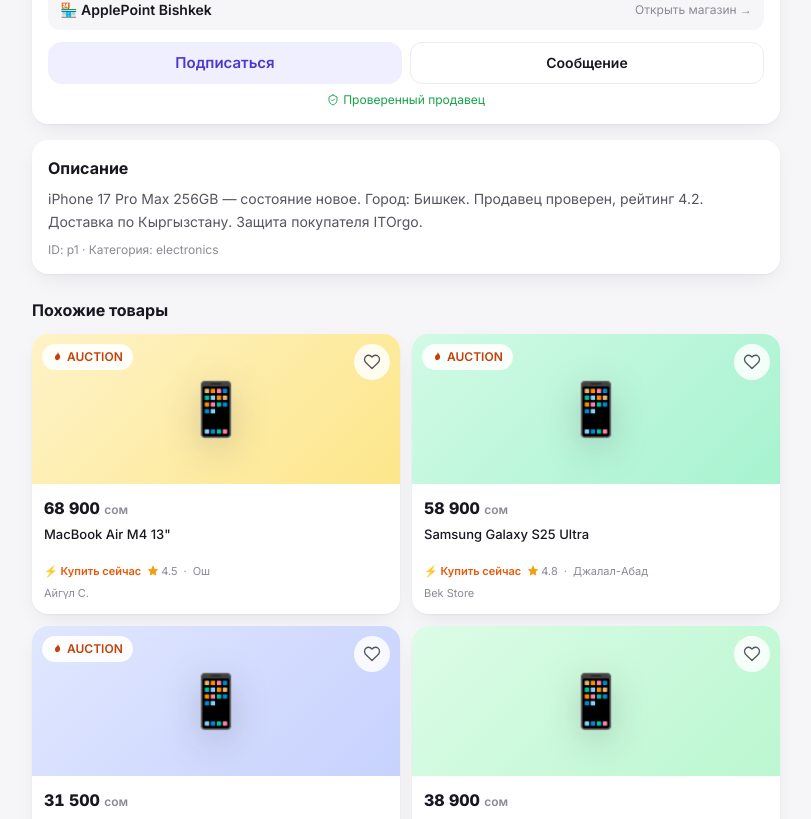
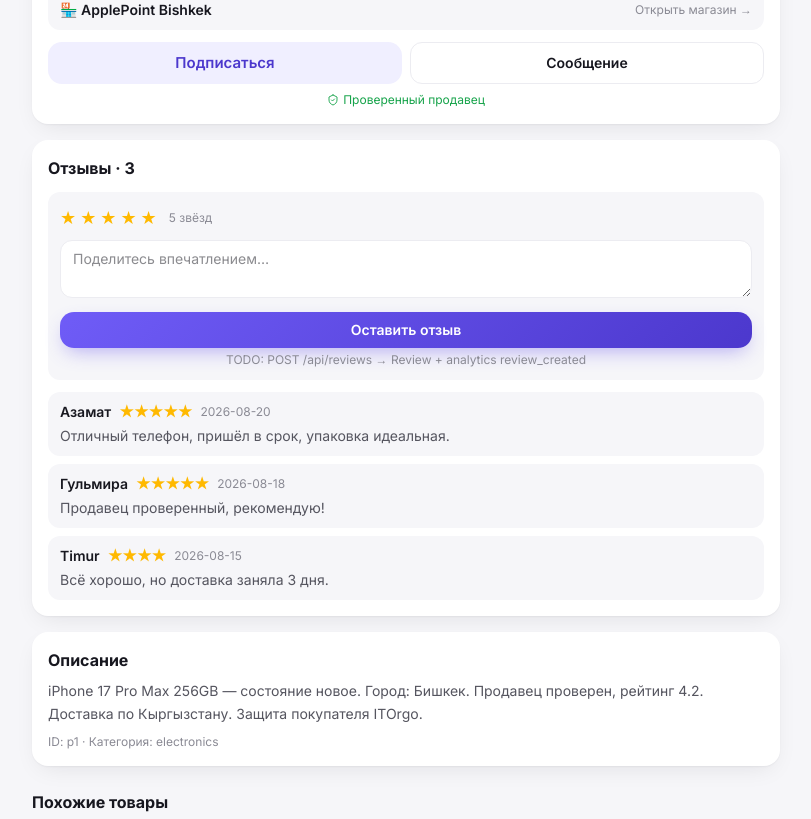
Before and after one commit to atabayhakan/itorgo, a Next.js app: page /product/p1 in a window 1280 px wide. Shown: the part 1298-2117 px from the top of the page, without its empty margins (72-883 px from the left). Built offline with nearby package versions, Linux system fonts and the light colour scheme.

Commit message:
feat: reviews (rating + form) on product + follows (store/seller) persistence

```diff
--- a/src/app/layout.tsx
+++ b/src/app/layout.tsx
@@ -7,6 +7,7 @@
 import { PWAInstaller } from "@/components/pwa/PWAInstaller";
 import { CartProvider } from "@/lib/cart/CartContext";
 import { FavoritesProvider } from "@/lib/favorites/FavoritesContext";
+import { FollowsProvider } from "@/lib/follows/FollowsContext";
 
 const inter = Inter({
   subsets: ["latin", "cyrillic", "cyrillic-ext"],
@@ -44,7 +45,8 @@
       <body className="antialiased">
         <FavoritesProvider>
           <CartProvider>
-            <DesktopNav />
+            <FollowsProvider>
+              <DesktopNav />
         <div className="mx-auto min-h-dvh max-w-xl bg-surface-dim lg:max-w-6xl lg:bg-surface-dim">
           <div className="lg:flex lg:gap-6 lg:px-6 lg:py-4">
             <div className="min-w-0 flex-1">{children}</div>
@@ -71,7 +73,8 @@
           <FloatingSell />
           <BottomNav />
         </div>
-            <PWAInstaller />
+              <PWAInstaller />
+            </FollowsProvider>
           </CartProvider>
         </FavoritesProvider>
       </body>
--- a/src/app/product/[id]/page.tsx
+++ b/src/app/product/[id]/page.tsx
@@ -6,6 +6,7 @@
 import { SellerCard } from "@/components/seller/SellerCard";
 import { ProductCard } from "@/components/product/ProductCard";
 import { AddToCartButton } from "@/components/cart/AddToCartButton";
+import { ReviewList } from "@/components/reviews/ReviewList";
 import { IconBack, IconHeart, IconShare, IconStar } from "@/components/icons/Icons";
 import type { Metadata } from "next";
 
@@ -120,6 +121,9 @@
       {/* Seller */}
       <SellerCard product={product} />
 
+      {/* Reviews — spec #17 tab Отзывы */}
+      <ReviewList productId={product.id} />
+
       {/* Description */}
       <section className="mx-4 mt-4 rounded-2xl bg-surface p-4 shadow-card">
         <h3 className="font-bold">Описание</h3>
--- /dev/null
+++ b/src/components/reviews/ReviewList.tsx
@@ -0,0 +1,61 @@
+"use client";
+
+import { useState } from "react";
+
+export interface Review {
+  id: string;
+  author: string;
+  rating: number;
+  text: string;
+  at: string;
+}
+
+const MOCK_REVIEWS: Record<string, Review[]> = {
+  p1: [
+    { id: "r1", author: "Азамат", rating: 5, text: "Отличный телефон, пришёл в срок, упаковка идеальная.", at: "2026-08-20" },
+    { id: "r2", author: "Гульмира", rating: 5, text: "Продавец проверенный, рекомендую!", at: "2026-08-18" },
+    { id: "r3", author: "Timur", rating: 4, text: "Всё хорошо, но доставка заняла 3 дня.", at: "2026-08-15" },
+  ],
+};
+
+export function ReviewList({ productId }: { productId: string }) {
+  const [reviews, setReviews] = useState<Review[]>(MOCK_REVIEWS[productId] ?? [
+    { id: "rx1", author: "Айгүл С.", rating: 5, text: "Супер товар, как на фото.", at: "2026-08-19" },
+    { id: "rx2", author: "Bek", rating: 4, text: "Хорошее соотношение цена/качество.", at: "2026-08-17" },
+  ]);
+  const [rating, setRating] = useState(5);
+  const [text, setText] = useState("");
+
+  function submit() {
+    if (!text.trim()) return;
+    setReviews((r) => [{ id: `r${Date.now()}`, author: "Вы", rating, text: text.trim(), at: new Date().toISOString().slice(0, 10) }, ...r]);
+    setText("");
+  }
+
+  return (
+    <section className="mx-4 mt-4 rounded-2xl bg-surface p-4 shadow-card">
+      <h3 className="font-bold">Отзывы · {reviews.length}</h3>
+      <div className="mt-3 rounded-xl bg-surface-dim p-3">
+        <div className="flex items-center gap-1">
+          {[1, 2, 3, 4, 5].map((n) => (
+            <button key={n} onClick={() => setRating(n)} className={`text-lg ${n <= rating ? "text-amber-400" : "text-line"}`}>★</button>
+          ))}
+          <span className="ml-2 text-xs text-ink-faint">{rating} звёзд</span>
+        </div>
+        <textarea value={text} onChange={(e) => setText(e.target.value)} placeholder="Поделитесь впечатлением…" rows={2} className="mt-2 w-full rounded-xl border border-line bg-surface px-3 py-2 text-sm" />
+        <button onClick={submit} className="btn-primary mt-2 !min-h-9 w-full !text-sm">Оставить отзыв</button>
+        <p className="mt-1 text-center text-xs text-ink-faint">TODO: POST /api/reviews → Review + analytics review_created</p>
+      </div>
+      <ul className="mt-3 space-y-2">
+        {reviews.map((r) => (
+          <li key={r.id} className="rounded-xl bg-surface-dim px-3 py-2.5">
+            <p className="flex items-center gap-2 text-sm font-semibold">
+              {r.author} <span className="text-amber-400">{"★".repeat(r.rating)}</span> <span className="text-xs font-normal text-ink-faint">{r.at}</span>
+            </p>
+            <p className="mt-1 text-sm text-ink-soft">{r.text}</p>
+          </li>
+        ))}
+      </ul>
+    </section>
+  );
+}
--- a/src/components/seller/SellerCard.tsx
+++ b/src/components/seller/SellerCard.tsx
@@ -1,12 +1,17 @@
+"use client";
+
 import Link from "next/link";
 import { getSeller, getStore } from "@/lib/data/mock-data";
 import { Avatar } from "@/components/ui/ProductImage";
 import { IconShield, IconStar, IconVerified } from "@/components/icons/Icons";
+import { useFollows } from "@/lib/follows/FollowsContext";
 import type { Product } from "@/lib/types";
 
 export function SellerCard({ product }: { product: Product }) {
   const seller = getSeller(product.sellerId);
   const store = getStore(product.storeId);
+  const { has, toggle } = useFollows();
+  const following = has(seller.id);
   return (
     <section className="mx-4 mt-4 rounded-2xl bg-surface p-4 shadow-card">
       <Link href={`/seller/${seller.id}`} className="flex items-center gap-3">
@@ -31,7 +36,9 @@
         </Link>
       )}
       <div className="mt-3 grid grid-cols-2 gap-2">
-        <button className="btn-secondary !min-h-10 text-sm">Подписаться</button>
+        <button onClick={() => toggle(seller.id)} className={`!min-h-10 rounded-xl px-3 py-2.5 text-sm font-semibold ${following ? "bg-ink text-white" : "btn-secondary"}`}>
+          {following ? "✓ Подписан" : "Подписаться"}
+        </button>
         <button className="rounded-xl border border-line bg-surface px-3 py-2.5 text-sm font-semibold">Сообщение</button>
       </div>
       <p className="mt-2 flex items-center justify-center gap-1 text-xs text-success">
--- /dev/null
+++ b/src/lib/follows/FollowsContext.tsx
@@ -0,0 +1,20 @@
+"use client";
+
+import { createContext, useContext, useEffect, useState, type ReactNode } from "react";
+
+interface FollowCtx { ids: Set<string>; toggle: (id: string) => void; has: (id: string) => boolean; }
+const Ctx = createContext<FollowCtx | null>(null);
+
+export function FollowsProvider({ children }: { children: ReactNode }) {
+  const [ids, setIds] = useState<Set<string>>(new Set());
+  useEffect(() => { try { const r = localStorage.getItem("itorgo_follows"); if (r) setIds(new Set(JSON.parse(r))); } catch {} }, []);
+  useEffect(() => { try { localStorage.setItem("itorgo_follows", JSON.stringify([...ids])); } catch {} }, [ids]);
+  const toggle = (id: string) => setIds((p) => { const n = new Set(p); if (n.has(id)) n.delete(id); else n.add(id); return n; });
+  return <Ctx.Provider value={{ ids, toggle, has: (id) => ids.has(id) }}>{children}</Ctx.Provider>;
+}
+
+export function useFollows() {
+  const v = useContext(Ctx);
+  if (!v) throw new Error("useFollows outside provider");
+  return v;
+}
```
